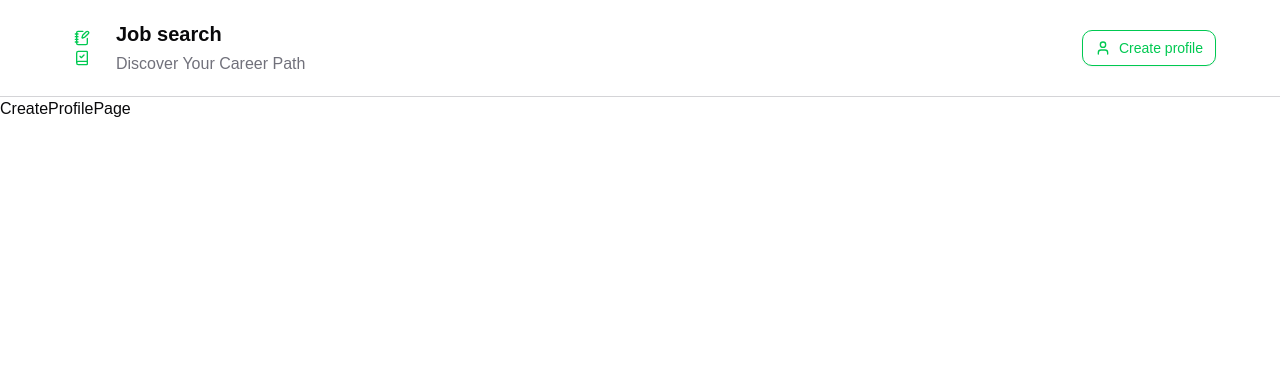
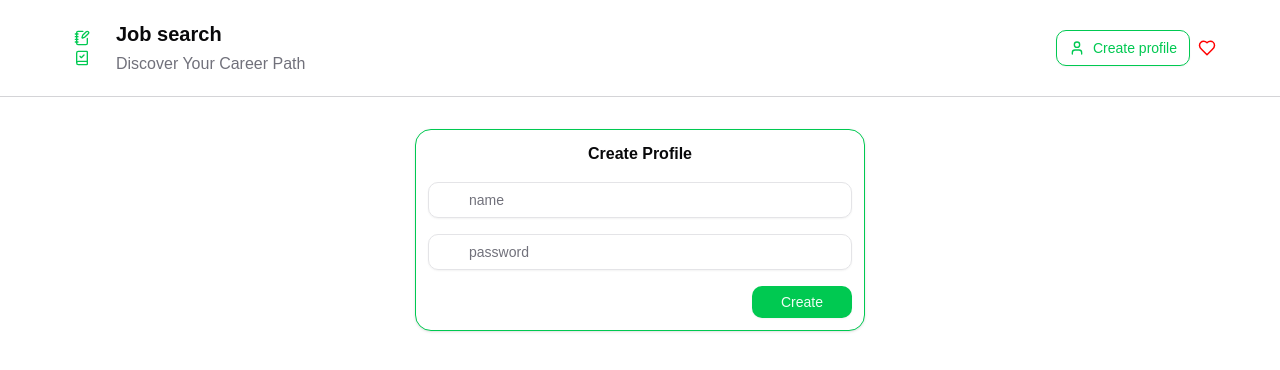
Before and after one commit to EleonoraPavlova/ITeam, a Next.js app: page /create-profile in a window 1280 px wide. Shown: the top 370 px of the page. Built offline with nearby package versions, Linux system fonts and the light colour scheme; a web font is replaced by a local one.

Commit message:
added formik yup

```diff
--- a/package.json
+++ b/package.json
@@ -19,6 +19,7 @@
     "axios": "^1.9.0",
     "class-variance-authority": "^0.7.1",
     "clsx": "^2.1.1",
+    "formik": "^2.4.6",
     "lucide-react": "^0.506.0",
     "next": "14.2.5",
     "next-redux-wrapper": "^8.1.0",
@@ -26,7 +27,8 @@
     "react": "^18.3.1",
     "react-dom": "^18.3.1",
     "tailwind-merge": "^3.2.0",
-    "vaul": "^1.1.2"
+    "vaul": "^1.1.2",
+    "yup": "^1.6.1"
   },
   "devDependencies": {
     "@eslint/eslintrc": "^3",
@@ -34,6 +36,7 @@
     "@types/node": "^20",
     "@types/react": "^19",
     "@types/react-dom": "^19",
+    "@types/yup": "^0.32.0",
     "eslint": "^9",
     "eslint-config-next": "15.3.1",
     "eslint-config-prettier": "^10.1.2",
--- a/src/app/api/routes.ts
+++ b/src/app/api/routes.ts
@@ -1,6 +1,7 @@
 export const ROUTES = {
   home: '/',
   jobs: 'jobs',
-  liked: '/liked',
+  liked: 'liked',
+  createProfile: 'create-profile',
   getJobDetails: (id: string) => `/job-details/${id}`,
 }
--- a/src/app/create-profile/page.tsx
+++ b/src/app/create-profile/page.tsx
@@ -1,5 +1,69 @@
-const CreateProfilePage = () => {
-  return <div>CreateProfilePage</div>
+'use client'
+
+import { useFormik } from 'formik'
+import { ReactElement } from 'react'
+import * as Yup from 'yup'
+
+import ContentPanel from '@/components/contentPanel'
+import { Button } from '@/shared/button'
+import { Input } from '@/shared/input'
+import { Typography } from '@/shared/typography'
+
+const CreateProfilePage = (): ReactElement => {
+  const formik = useFormik({
+    initialValues: { name: '', password: '' },
+    validationSchema: Yup.object({
+      name: Yup.string().min(2, 'Name must be at least 2 characters').required('Name is required'),
+      password: Yup.string().min(2, 'Password must be at least 2 characters').required('Password is required'),
+    }),
+    onSubmit: (values, { resetForm }) => {
+      console.log('Form data', values)
+      resetForm()
+    },
+  })
+
+  return (
+    <div className='flex justify-center min-h-screen mt-8'>
+      <ContentPanel
+        title='Create Profile'
+        className='w-full sm:w-[310px] md:w-[450px] rounded-2xl border p-3 shadow-sm'
+      >
+        <form onSubmit={formik.handleSubmit} className='flex gap-3 flex-col'>
+          <div>
+            <Input
+              type='text'
+              name='name'
+              placeholder='name'
+              value={formik.values.name}
+              onChange={formik.handleChange}
+              onBlur={formik.handleBlur}
+              className='mb-1'
+            />
+            {formik.touched.name && formik.errors.name && <Typography variant='error'>{formik.errors.name}</Typography>}
+          </div>
+          <div>
+            <Input
+              type='password'
+              name='password'
+              placeholder='password'
+              value={formik.values.password}
+              onChange={formik.handleChange}
+              onBlur={formik.handleBlur}
+              className='mb-1'
+            />
+            {formik.touched.password && formik.errors.password && (
+              <Typography variant='error'>{formik.errors.password}</Typography>
+            )}
+          </div>
+          <div className='ml-auto'>
+            <Button type='submit' size='sm' className='w-[100px]'>
+              Create
+            </Button>
+          </div>
+        </form>
+      </ContentPanel>
+    </div>
+  )
 }
 
 export default CreateProfilePage
--- a/src/app/liked/page.tsx
+++ b/src/app/liked/page.tsx
@@ -1,7 +1,37 @@
-import { ReactElement } from 'react'
+'use client'
+
+import { ReactElement, useEffect, useState } from 'react'
+
+import ContentPanel from '@/components/contentPanel'
+import JobsList from '@/components/jobs/jobsList'
+import { Typography } from '@/shared/typography'
+import { JobData } from '@/types/jobs.model'
 
 const LikedPage = (): ReactElement => {
-  return <div>likedPage</div>
+  const [likedJobs, setLikedJobs] = useState<JobData[]>([])
+
+  useEffect(() => {
+    const storedJobs = localStorage.getItem('likedJobs')
+    if (storedJobs) {
+      try {
+        setLikedJobs(JSON.parse(storedJobs))
+      } catch (e: any) {
+        throw new Error(e ?? 'Error parsing liked jobs from localStorage')
+      }
+    }
+  }, [])
+  console.log('likedJobs', likedJobs)
+  return (
+    <ContentPanel title='Liked jobs'>
+      {likedJobs.length ? (
+        <JobsList data={likedJobs} />
+      ) : (
+        <Typography as='h6' variant='subtitle1'>
+          No liked jobs yet
+        </Typography>
+      )}
+    </ContentPanel>
+  )
 }
 
 export default LikedPage
--- a/src/components/jobs/jobItem.tsx
+++ b/src/components/jobs/jobItem.tsx
@@ -32,10 +32,10 @@ const JobItem = ({ data, isFullVersion = false }: Props): ReactElement => {
               {data.employer_name}
             </Typography>
           </div>
-          <LikeButton jobId={data.job_id} />
+          <LikeButton data={data} />
         </div>
         <Typography>
-          Title: <span className='px-3'>{data.job_title}</span>{' '}
+          Title: <span className='px-3'>{data.job_title}</span>
         </Typography>
         <Typography as='h6'>
           <Typography>
--- a/src/components/likeButton.tsx
+++ b/src/components/likeButton.tsx
@@ -3,27 +3,32 @@ import { Heart } from 'lucide-react'
 import { ReactElement, useEffect, useState } from 'react'
 
 import { Button } from '@/shared/button'
+import { JobData } from '@/types/jobs.model'
 
 interface Props {
-  jobId: string
+  data: JobData
 }
 
-const LikeButton = ({ jobId }: Props): ReactElement => {
+const LikeButton = ({ data }: Props): ReactElement => {
   const [liked, setLiked] = useState(false)
 
   useEffect(() => {
-    const savedLikes = JSON.parse(localStorage.getItem('likedJobs') || '[]')
-    setLiked(savedLikes.includes(jobId))
-  }, [jobId])
+    const savedLikedJobs: JobData[] = JSON.parse(localStorage.getItem('likedJobs') || '[]')
+    setLiked(savedLikedJobs.some((savedJob) => savedJob.job_id === data.job_id))
+  }, [data.job_id])
 
   const toggleLike = () => {
-    const savedLikes = JSON.parse(localStorage.getItem('likedJobs') || '[]')
-    let updatedLikes
-    if (savedLikes.includes(jobId)) {
-      updatedLikes = savedLikes.filter((id: string) => id !== jobId)
+    const savedLikedJobs: JobData[] = JSON.parse(localStorage.getItem('likedJobs') || '[]')
+    let updatedLikes: JobData[]
+
+    const isAlreadyLiked = savedLikedJobs.some((savedJob) => savedJob.job_id === data.job_id)
+
+    if (isAlreadyLiked) {
+      updatedLikes = savedLikedJobs.filter((savedJob) => savedJob.job_id !== data.job_id)
     } else {
-      updatedLikes = [...savedLikes, jobId]
+      updatedLikes = [...savedLikedJobs, data]
     }
+
     localStorage.setItem('likedJobs', JSON.stringify(updatedLikes))
     setLiked(!liked)
   }
--- a/src/shared/header.tsx
+++ b/src/shared/header.tsx
@@ -1,8 +1,11 @@
 'use client'
 
-import { User } from 'lucide-react'
+import { Heart, User } from 'lucide-react'
+import Link from 'next/link'
+import { useRouter } from 'next/navigation'
 import { ComponentPropsWithoutRef, ComponentRef, forwardRef, ReactElement } from 'react'
 
+import { ROUTES } from '@/app/api/routes'
 import { cn } from '@/lib/utils'
 import Logo from '@/shared/logo'
 
@@ -12,15 +15,24 @@ type HeaderProps = ComponentPropsWithoutRef<'header'>
 type HeaderRef = ComponentRef<'header'>
 
 export const Header = forwardRef<HeaderRef, HeaderProps>(({ className, ...rest }, ref): ReactElement => {
+  const router = useRouter()
+
+  const likedClickHandle = () => {
+    router.push(`/${ROUTES.liked}`)
+  }
+
   return (
     <header ref={ref} className={cn('w-full bg-background rounded-t-[30px]', className)} {...rest}>
       <div className='flex items-center gap-4 py-4 px-4 sm:px-[64px] sm:py-[20px] justify-between'>
         <Logo />
         <div className='flex flex-wrap items-center gap-2 justify-center sm:justify-start'>
-          <Button variant='outline'>
-            <User width={10} height={10} />
-            Create profile
-          </Button>
+          <Link href={`/${ROUTES.createProfile}`}>
+            <Button variant='outline'>
+              <User width={10} height={10} />
+              Create profile
+            </Button>
+          </Link>
+          <Heart width={18} height={18} color='red' onClick={likedClickHandle} className='cursor-pointer' />
         </div>
       </div>
       <span className='flex w-full h-[1px] bg-muted-foreground/30' />
--- a/src/shared/input.tsx
+++ b/src/shared/input.tsx
@@ -8,7 +8,13 @@ interface Props extends ComponentProps<'input'> {
   width?: string
 }
 
-export const Input = ({ className, type, isSearch = false, width = 'w-full', ...props }: Props): ReactElement => {
+export const Input = ({
+  className,
+  type = 'text',
+  isSearch = false,
+  width = 'w-full',
+  ...props
+}: Props): ReactElement => {
   return (
     <div className={cn('relative', width)}>
       {isSearch && (
```
Also changed, not shown: 1 other file (tests, documents, lock files or other folders).
